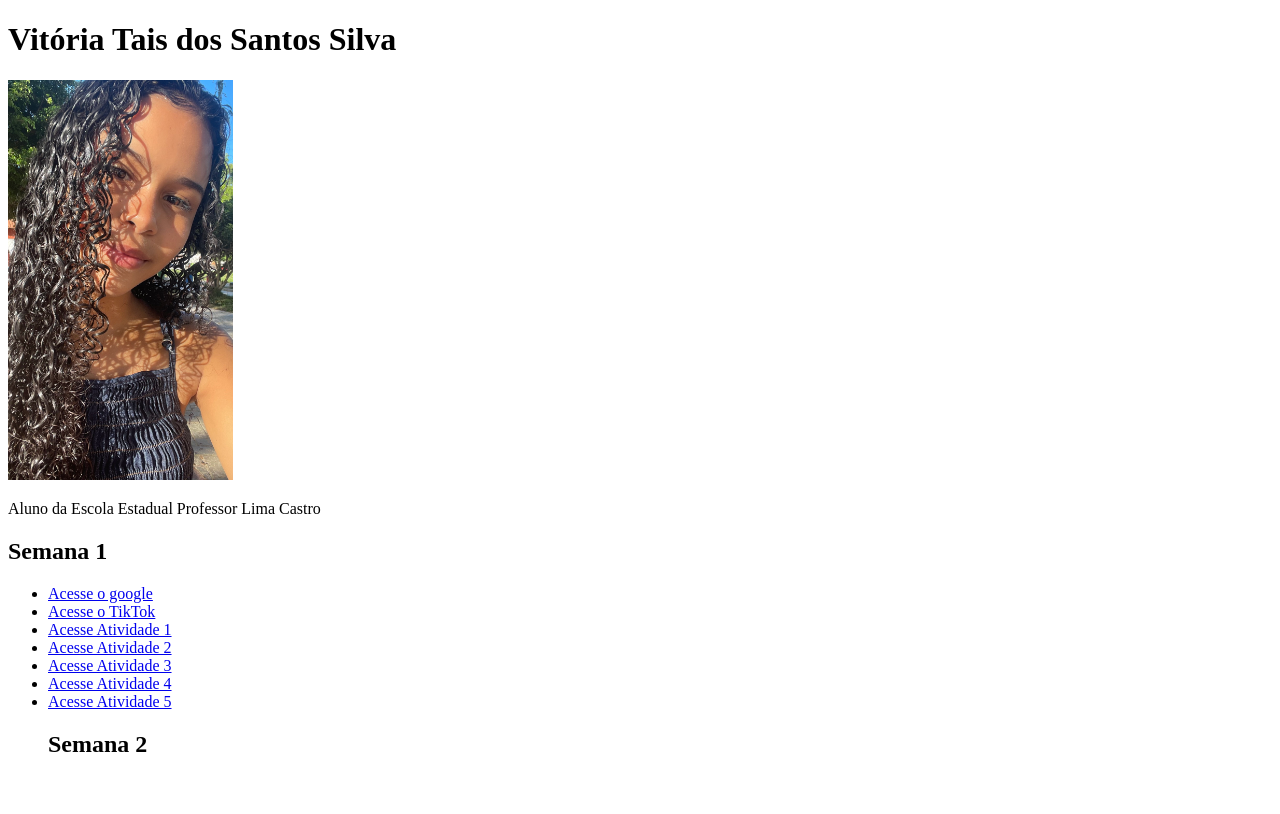
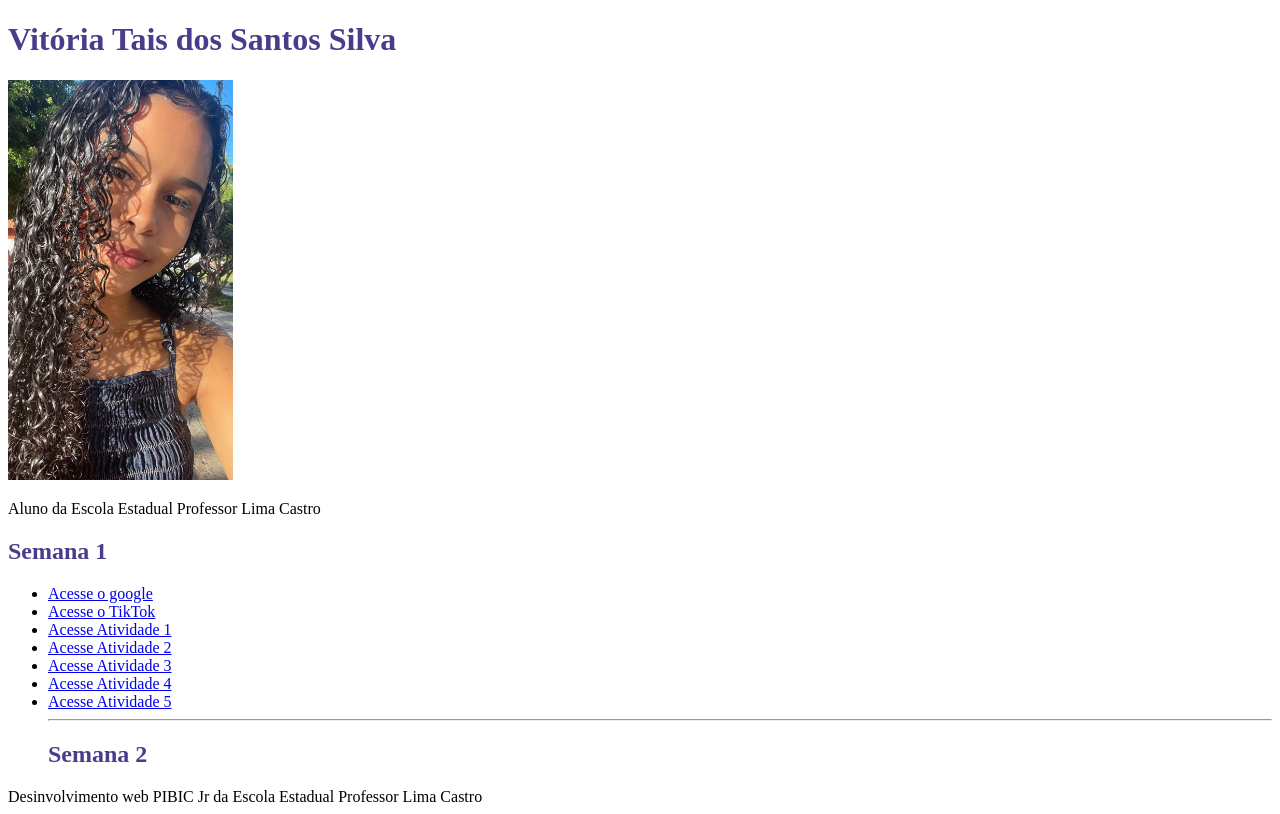
Before and after one commit to vitoriaataiss1603/Meu--projeto--web, a plain HTML site: page index.html in a window 1280 px wide. Drawn offline with Linux system fonts and the light colour scheme.

Commit message:
Publicado via ferramenta: index.html

```diff
--- a/index.html
+++ b/index.html
@@ -4,15 +4,16 @@
     <meta charset="UTF-8">
     <meta name="viewport" content="width=device-width, initial-scale=1.0">
     <title>Meu Projeto Web</title>
+    <link rel="styleheet" href="style.css">
 </head>
 <body>
 <header>
-    <h1>Vitória Tais dos Santos Silva</h1>
+    <h1 style="color: darkslateblue;">Vitória Tais dos Santos Silva</h1>
     <img src="vitoria.jpeg" height="400" alt="minha foto">
     <p>Aluno da Escola Estadual Professor Lima Castro</p>
 </header>
 <main>
-    <h2>Semana 1</h2>
+    <h2 style="color: darkslateblue;">Semana 1</h2>
     <ul>
         <li><a href="https://www.google.com">Acesse o google</a></li>
         <li><a href="https://www.tiktok.com/@revlyris/video/7608201193642380566?is_from_webapp=1&sender_device=pc&web_id=7661262987163911698">Acesse o TikTok</a></li>
@@ -22,10 +23,11 @@
         <li><a href="Atv4.html">Acesse Atividade 4</a></li>
         <li><a href="Atv5.html">Acesse Atividade 5</a></li>
 
-    <h2>Semana 2</h2>
+ <hr>
 
+    <h2 style="color: darkslateblue;">Semana 2</h2>
 
-
-</main>
+     </main>
+     <footer>Desinvolvimento web PIBIC Jr da Escola Estadual Professor Lima Castro</footer>
 </body>
 </html>
```
